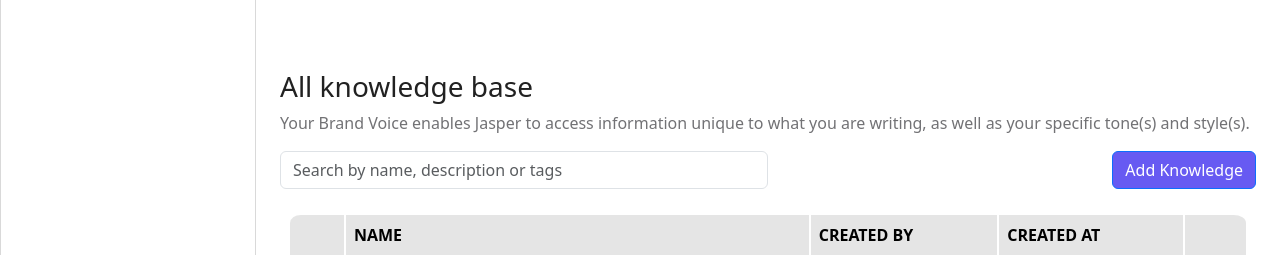
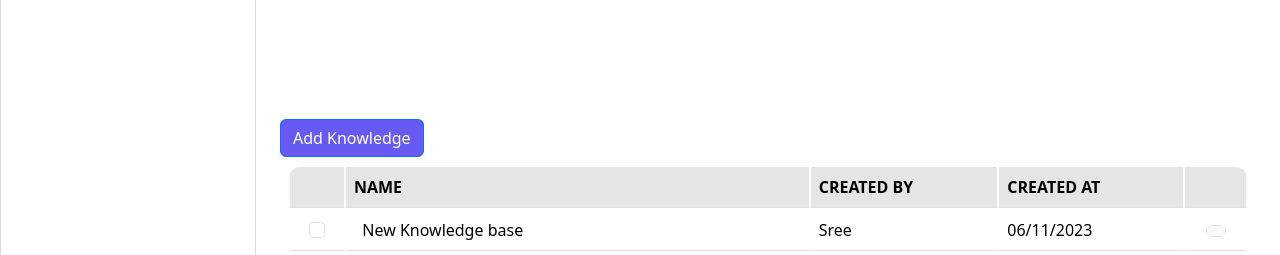
Before and after one commit to meetmakwana19/bi-ui, a React (Vite) app: page / in a window 1280 px wide. Shown: the part 218-473 px from the top of the page. Built offline with nearby package versions, Linux system fonts and the light colour scheme.

Commit message:
feat: menu modal migration to venus

```diff
--- /dev/null
+++ b/src/components/BrandVoice/AddKnowledge.tsx
@@ -0,0 +1,31 @@
+import { Button, cbModal } from "@contentstack/venus-components";
+import React from "react";
+import MenuModal from "../Modals/KnowledgeBase/MenuModal";
+
+function AddKnowledge() {
+
+  const onClose = () => {
+    console.log("Closing");
+
+  }
+  const handleClick = () => {
+    cbModal({
+      component: (props) => <MenuModal {...props}/>,
+      modalProps: {
+        onClose,
+        onOpen: () => {
+          console.log("Opening");
+        }
+      }
+    })
+  }
+  return (
+    <div>
+      <Button icon="AddPlus" buttonType="primary" id="add-knowledge-modal" onClick={handleClick}>
+        Add Knowledge
+      </Button>
+    </div>
+  );
+}
+
+export default AddKnowledge;
--- a/src/components/BrandVoice/BrandVoice.tsx
+++ b/src/components/BrandVoice/BrandVoice.tsx
@@ -16,22 +16,8 @@
   return (
     <div className="main-area">
       <div className="know-base py-3 px-4">
-        <h3>All knowledge base</h3>
-        <p className="bold-gray">
-          Your Brand Voice enables Jasper to access information unique to what
-          you are writing, as well as your specific tone(s) and style(s).
-        </p>
+        <div className="d-flex justify-content-between">
 
-        <div className="d-flex justify-content-between">
-          <div className="input-group mb-3 w-50">
-            <input
-              type="text"
-              className="form-control"
-              placeholder="Search by name, description or tags"
-              aria-label="Username"
-              aria-describedby="basic-addon1"
-            />
-          </div>
 
           <button
             type="button"
--- a/src/components/Header/Header.tsx
+++ b/src/components/Header/Header.tsx
@@ -1,5 +1,6 @@
 import { Button, Help, Icon } from "@contentstack/venus-components";
 import React from "react";
+import AddKnowledge from "../BrandVoice/AddKnowledge";
 
 interface HeaderProps { }
 
@@ -16,8 +17,7 @@
           <p>All Knowledge Base <Help text="Upload documentsor information you want Intelligence Hub to be able to reference in your outputs." type="primary" alignment="right" /></p>
         </footer>
       </section>
-
-      <Button icon="AddPlus" buttonType="primary" >Add Knowledge</Button>
+      <AddKnowledge />
     </div>
   );
 }
--- a/src/components/Modals/KnowledgeBase/MenuModal.tsx
+++ b/src/components/Modals/KnowledgeBase/MenuModal.tsx
@@ -1,8 +1,9 @@
 import React, { useState } from "react";
 import Modal from "react-bootstrap/Modal";
 import TextModal from "./TextModal";
+import { Button, ModalBody, ModalFooter, ModalHeader } from "@contentstack/venus-components";
 
-interface MenuModalProps{
+interface MenuModalProps {
   onHide: () => void;
   show: boolean;
 }
@@ -11,19 +12,9 @@
   const [textModalShow, setTextModalShow] = useState(false);
 
   return (
-    <Modal {...props} size="lg" aria-labelledby="KBModalLabel" centered>
-      <Modal.Header closeButton>
-        <Modal.Title id="KBModalLabel">
-          <h1 className="modal-title fs-5" id="KBModalLabel">
-            Add to knowledge base hehe
-          </h1>
-          <p className="bold-gray m-0">
-            Give Brand Intelligence facts to more accurately write about any
-            topic.
-          </p>
-        </Modal.Title>
-      </Modal.Header>
-      <Modal.Body className="d-flex p-4 fs-7">
+    <>
+      <ModalHeader title="Add to knowledge base" closeModal={props.closeModal} closeIconTestId="cs-default-header-close" />
+      <ModalBody>
         <div className="modal-body">
           <h6 style={{ color: "#000000c9" }}>
             What type of content would you like to give to Brand Intelligence?
@@ -33,11 +24,11 @@
             <button
               className="square-btn p-4 border text-center rounded-4"
               type="button"
-                // onClick={() => {
-                //   setTextModalShow(true);
-                // //   props.setMenuModalShow(false);
-                //   props.onHide();
-                // }}
+              // onClick={() => {
+              //   setTextModalShow(true);
+              // //   props.setMenuModalShow(false);
+              //   props.onHide();
+              // }}
               onClick={() => setTextModalShow(true)}
             //   data-bs-dismiss="modal"
             >
@@ -84,8 +75,83 @@
             onHide={() => setTextModalShow(false)}
           />
         </div>
-      </Modal.Body>
-    </Modal>
+      </ModalBody>
+    </>
+    // <Modal {...props} size="lg" aria-labelledby="KBModalLabel" centered>
+    //   <Modal.Header closeButton>
+    //     <Modal.Title id="KBModalLabel">
+    //       <h1 className="modal-title fs-5" id="KBModalLabel">
+    //         Add to knowledge base hehe
+    //       </h1>
+    //       <p className="bold-gray m-0">
+    //         Give Brand Intelligence facts to more accurately write about any
+    //         topic.
+    //       </p>
+    //     </Modal.Title>
+    //   </Modal.Header>
+    //   <Modal.Body className="d-flex p-4 fs-7">
+    //     <div className="modal-body">
+    //       <h6 style={{ color: "#000000c9" }}>
+    //         What type of content would you like to give to Brand Intelligence?
+    //         Please select one that applies.
+    //       </h6>
+    //       <div className="d-flex p-3 square-btn-div">
+    //         <button
+    //           className="square-btn p-4 border text-center rounded-4"
+    //           type="button"
+    //             // onClick={() => {
+    //             //   setTextModalShow(true);
+    //             // //   props.setMenuModalShow(false);
+    //             //   props.onHide();
+    //             // }}
+    //           onClick={() => setTextModalShow(true)}
+    //         //   data-bs-dismiss="modal"
+    //         >
+    //           <i
+    //             className="bi bi-text-left fs-1"
+    //             style={{ color: "#675af2" }}
+    //           ></i>
+    //           <p className="fw-semibold">From text</p>
+    //           <p style={{ fontSize: "0.85rem" }}>Write or copy paste text.</p>
+    //         </button>
+    //         <button
+    //           className="square-btn p-4 border text-center rounded-4 btn mx-4"
+    //           type="button"
+    //         >
+    //           <i
+    //             className="bi bi-file-earmark-text fs-1"
+    //             style={{ color: "#675af2" }}
+    //           ></i>
+    //           <p className="fw-semibold">Upload file</p>
+    //           <p style={{ fontSize: "0.85rem" }}>.pdf supported</p>
+    //         </button>
+    //         <button
+    //           className="square-btn p-4 border text-center rounded-4"
+    //           type="button"
+    //         >
+    //           <i
+    //             className="bi bi-link-45deg fs-1"
+    //             style={{ color: "#675af2" }}
+    //           ></i>
+    //           <p className="fw-semibold">Enter URL</p>
+    //           <p style={{ fontSize: "0.85rem" }}>
+    //             Brand Intelligence will scan a site.
+    //           </p>
+    //         </button>
+    //       </div>
+    //       <p className="bold-gray m-0">
+    //         You must own or have permission to use any content you submit to
+    //         Brand Intelligence. Using Brand Intelligence to violate someone
+    //         else's rights is a violation of our Terms of Service.
+    //       </p>
+    //       <TextModal
+    //         show={textModalShow}
+    //         // setMenuModalShow={props.setMenuModalShow}
+    //         onHide={() => setTextModalShow(false)}
+    //       />
+    //     </div>
+    //   </Modal.Body>
+    // </Modal>
   );
 }
 
```
